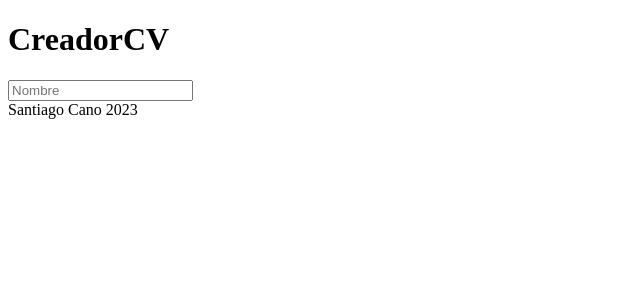
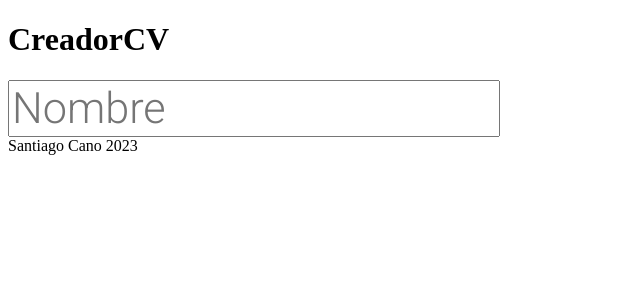
Before and after one commit to LaVieja1/cv-application, a React (Create React App) app: page / in a window 1280 px wide. Shown: the top 300 px of the page, without its empty margins (0-640 px from the left). Built offline with nearby package versions, Linux system fonts and the light colour scheme.

Commit message:
Añadido CSS a Name

```diff
--- a/public/index.html
+++ b/public/index.html
@@ -1,5 +1,5 @@
 <!DOCTYPE html>
-<html lang="en">
+<html lang="es">
   <head>
     <meta charset="utf-8" />
     <link rel="icon" href="%PUBLIC_URL%/favicon.ico" />
@@ -24,6 +24,9 @@
       work correctly both with client-side routing and a non-root public URL.
       Learn how to configure a non-root public URL by running `npm run build`.
     -->
+    <link rel="preconnect" href="https://fonts.googleapis.com">
+    <link rel="preconnect" href="https://fonts.gstatic.com" crossorigin>
+    <link href="https://fonts.googleapis.com/css2?family=Roboto:wght@300&display=swap" rel="stylesheet">
     <title>React App</title>
   </head>
   <body>
--- /dev/null
+++ b/src/components/Name/name.css
@@ -0,0 +1,16 @@
+.name {
+    padding-right: 2rem;
+    display: flex;
+    align-items: flex-start;
+    flex-direction: column;
+    grid-column: 1 / 4;
+}
+
+.name form {
+    width: 100%;
+}
+
+.name input {
+    font-family: 'Roboto', sans-serif;
+    font-size: 2.7rem;
+}
--- a/src/components/Name/name.js
+++ b/src/components/Name/name.js
@@ -1,11 +1,12 @@
 import React from "react";
+import './name.css';
 
 function Name(){
     const [name, setName] = React.useState('');
 
     return (
         <div className="name">
-            <form >
+            <form>
                 <input type="text" onChange={(e)=>setName(e.target.value)} value={name} placeholder="Nombre" required/>
             </form>
         </div>
```
